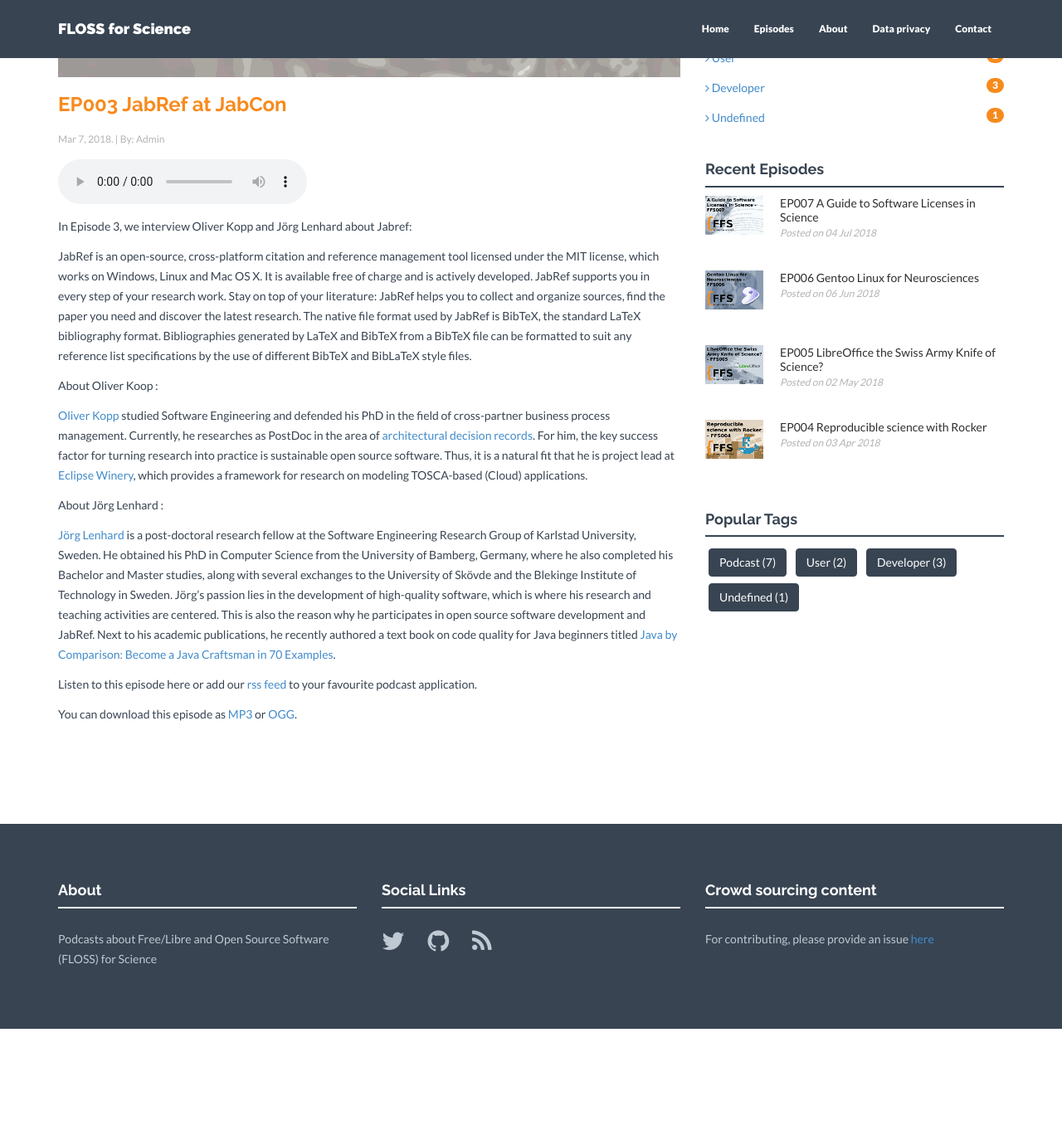
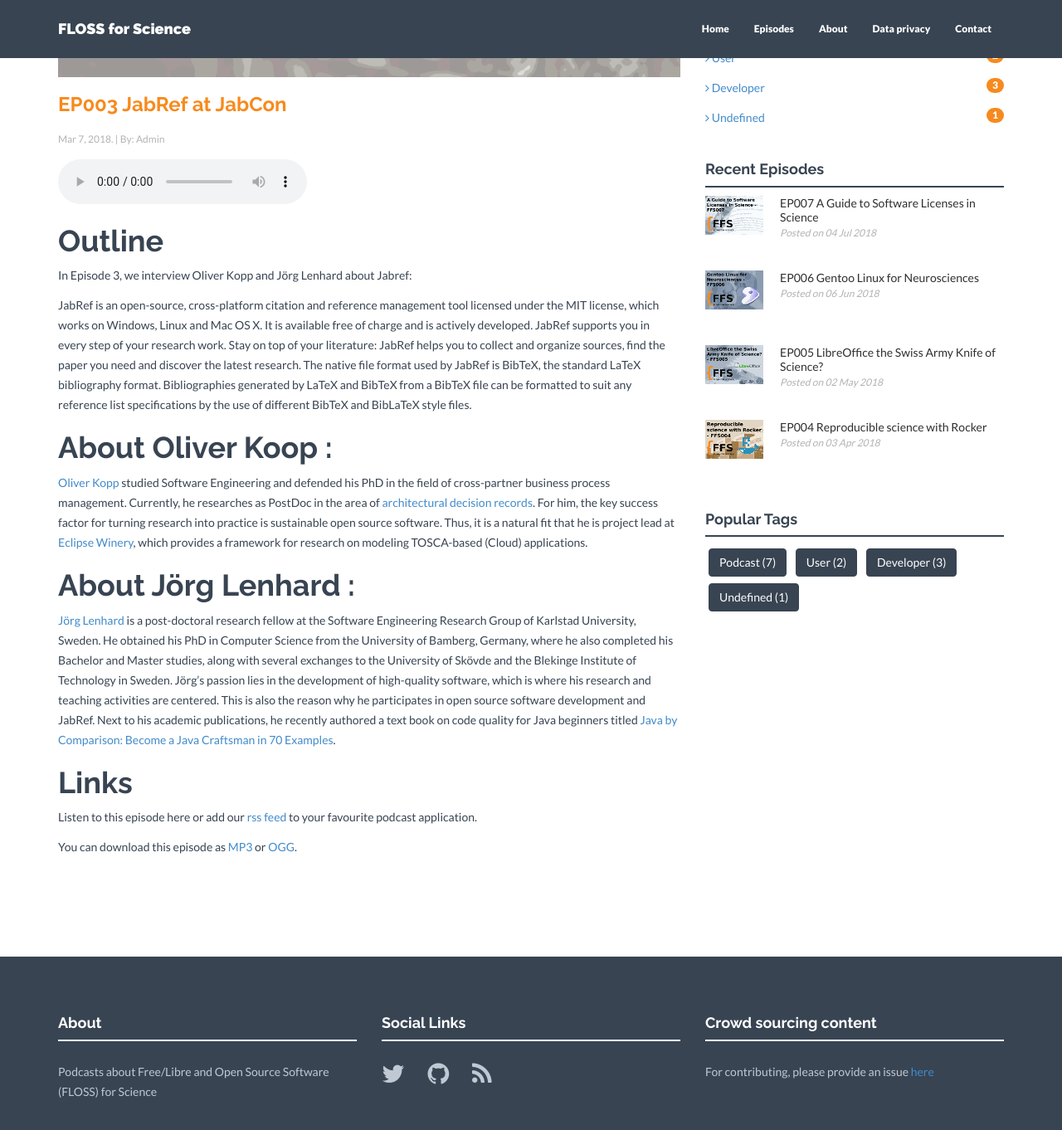
Before and after one commit to FLOSSforScience/FLOSSforScience.github.io, a Jekyll site: the page built from _posts/2018-02-07-season-1-episode-3.markdown, in a window 1280 px wide and 1400 px high, scrolled down 663 px. Shown: the top 1362 px of the window at 83% size. Built offline with Jekyll 4.4.1, drawn with Linux system fonts in a browser that asks for light colours; nearby versions of some CDN libraries; before the commit the page ends 1903 px from its top, so only the background shows below that.

Commit message:
Added H1 headers

```diff
--- a/_posts/2018-02-07-season-1-episode-3.markdown
+++ b/_posts/2018-02-07-season-1-episode-3.markdown
@@ -32,17 +32,21 @@
 Your browser does not support the audio element.
 </audio>
 
+# Outline
+
 In Episode 3, we interview Oliver Kopp and Jörg Lenhard about Jabref:
 
 JabRef is an open-source, cross-platform citation and reference management tool licensed under the MIT license, which works on Windows, Linux and Mac OS X. It is available free of charge and is actively developed. JabRef supports you in every step of your research work. Stay on top of your literature: JabRef helps you to collect and organize sources, find the paper you need and discover the latest research. The native file format used by JabRef is BibTeX, the standard LaTeX bibliography format. Bibliographies generated by LaTeX and BibTeX from a BibTeX file can be formatted to suit any reference list specifications by the use of different BibTeX and BibLaTeX style files.
 
-About Oliver Koop :
+# About Oliver Koop :
 
 [Oliver Kopp](https://orcid.org/0000-0001-6962-4290) studied Software Engineering and defended his PhD in the field of cross-partner business process management. Currently, he researches as PostDoc in the area of [architectural decision records](https://adr.github.io/). For him, the key success factor for turning research into practice is sustainable open source software. Thus, it is a natural fit that he is project lead at [Eclipse Winery](https://eclipse.github.io/winery/), which provides a framework for research on modeling TOSCA-based (Cloud) applications.
 
-About Jörg Lenhard :
+# About Jörg Lenhard :
 
 [Jörg Lenhard](https://joerglenhard.wordpress.com/) is a post-doctoral research fellow at the Software Engineering Research Group of Karlstad University, Sweden. He obtained his PhD in Computer Science from the University of Bamberg, Germany, where he also completed his Bachelor and Master studies, along with several exchanges to the University of Skövde and the Blekinge Institute of Technology in Sweden. Jörg's passion lies in the development of high-quality software, which is where his research and teaching activities are centered. This is also the reason why he participates in open source software development and JabRef. Next to his academic publications, he recently authored a text book on code quality for Java beginners titled [Java by Comparison: Become a Java Craftsman in 70 Examples](https://pragprog.com/book/javacomp/java-by-comparison).
+
+# Links
 
 Listen to this episode here or add our [rss feed](https://flossforscience.github.io/feed.xml) to your favourite podcast application.
 
```
